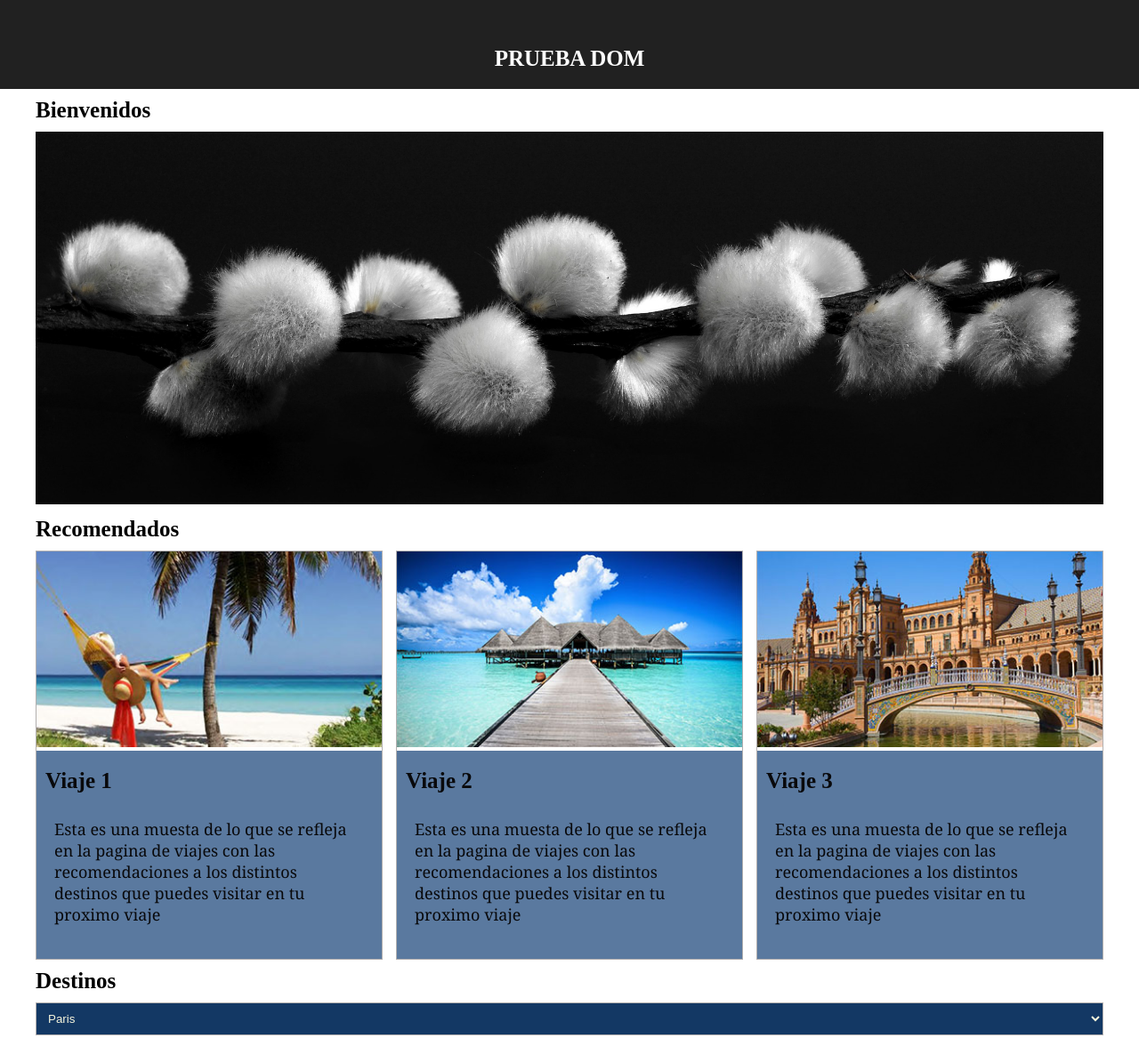
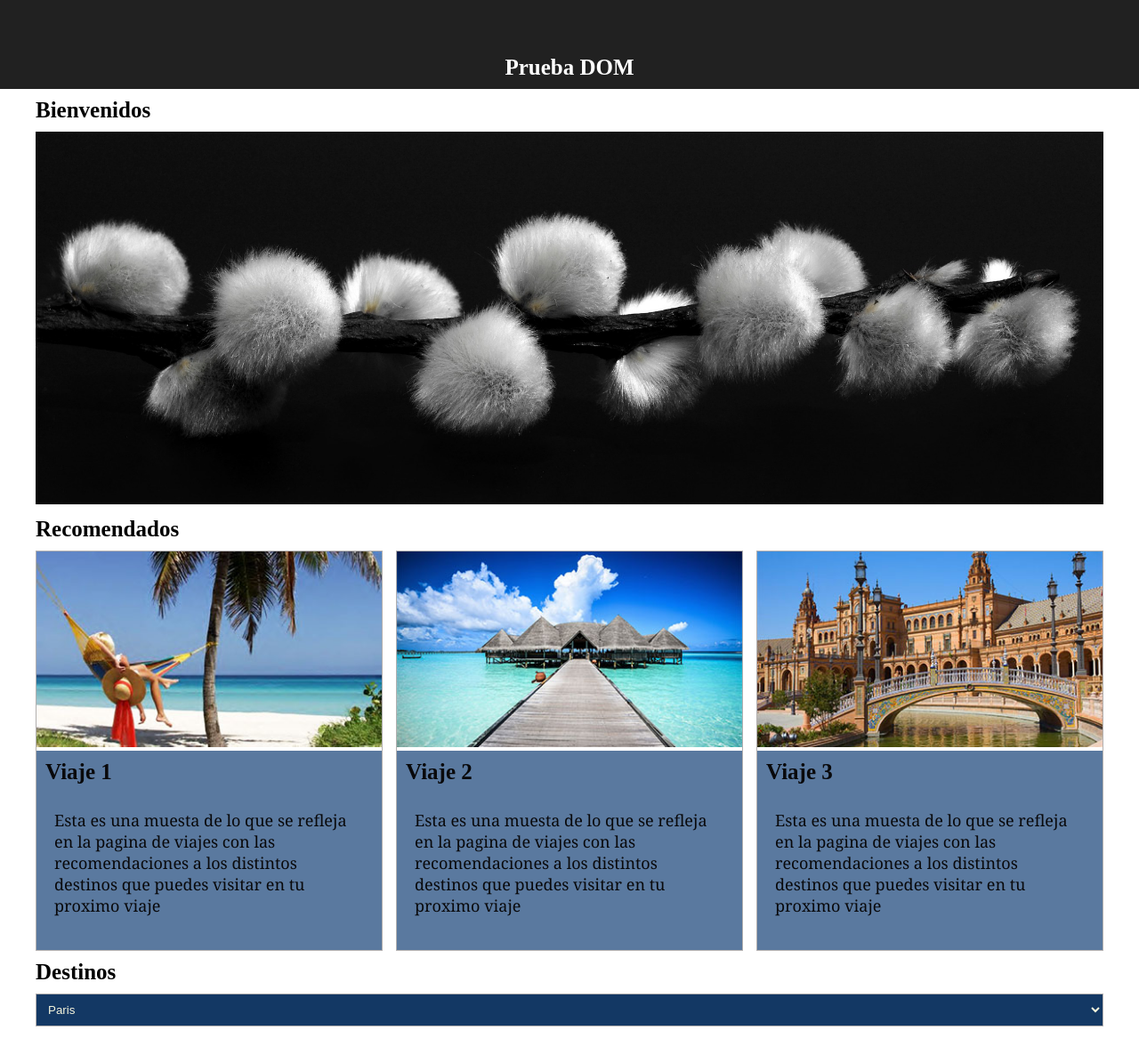
Before and after one commit to luiscacostas/PruebaDOM, a plain HTML site: page index.html in a window 1280 px wide. Shown: the whole page at 89% size. Drawn offline with Linux system fonts and the light colour scheme.

Commit message:
cambio en h1 y css

```diff
--- a/index.html
+++ b/index.html
@@ -10,7 +10,7 @@
 
 <body>
     <header class="header">
-        <h2>Prueba DOM</h2>
+        <h1>Prueba DOM</h1>
     </header>
 
     <main class="contenedor">
--- a/script.js
+++ b/script.js
@@ -104,7 +104,7 @@ const agregarTextosViajes = ()=>{
     const viajesText = document.querySelectorAll('.texto-viaje');
 
     viajesText.forEach((e, i)=>{
-        const viaje = document.createElement('H1');
+        const viaje = document.createElement('H3');
         const texto = document.createElement('P');
         viaje.textContent = `Viaje ${i+1}`;
         texto.textContent = 'Esta es una muesta de lo que se refleja en la pagina de viajes con las recomendaciones a los distintos destinos que puedes visitar en tu proximo viaje';
--- a/style.css
+++ b/style.css
@@ -7,6 +7,9 @@ body{
 }
 img{
     width: 100%;
+}
+h1{
+    color: white;
 }
 
 h1,h2,h3{
```
